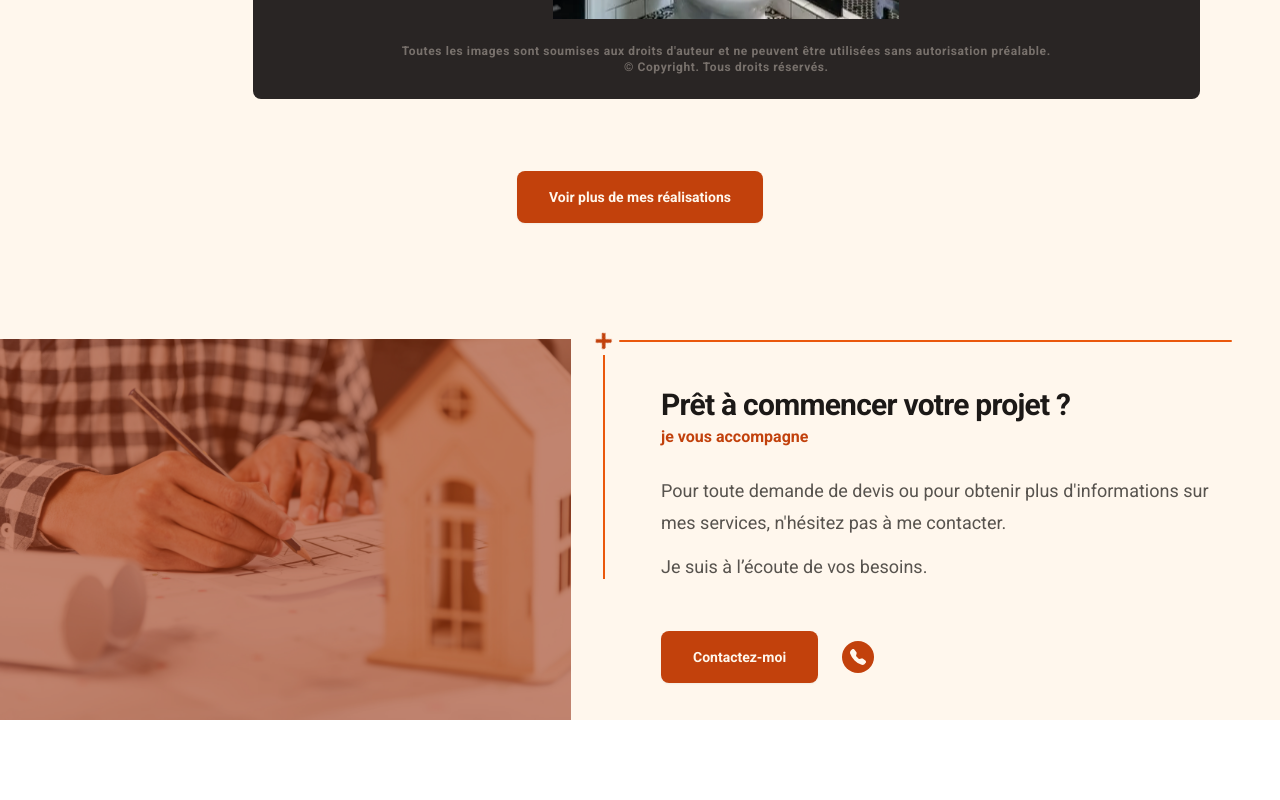
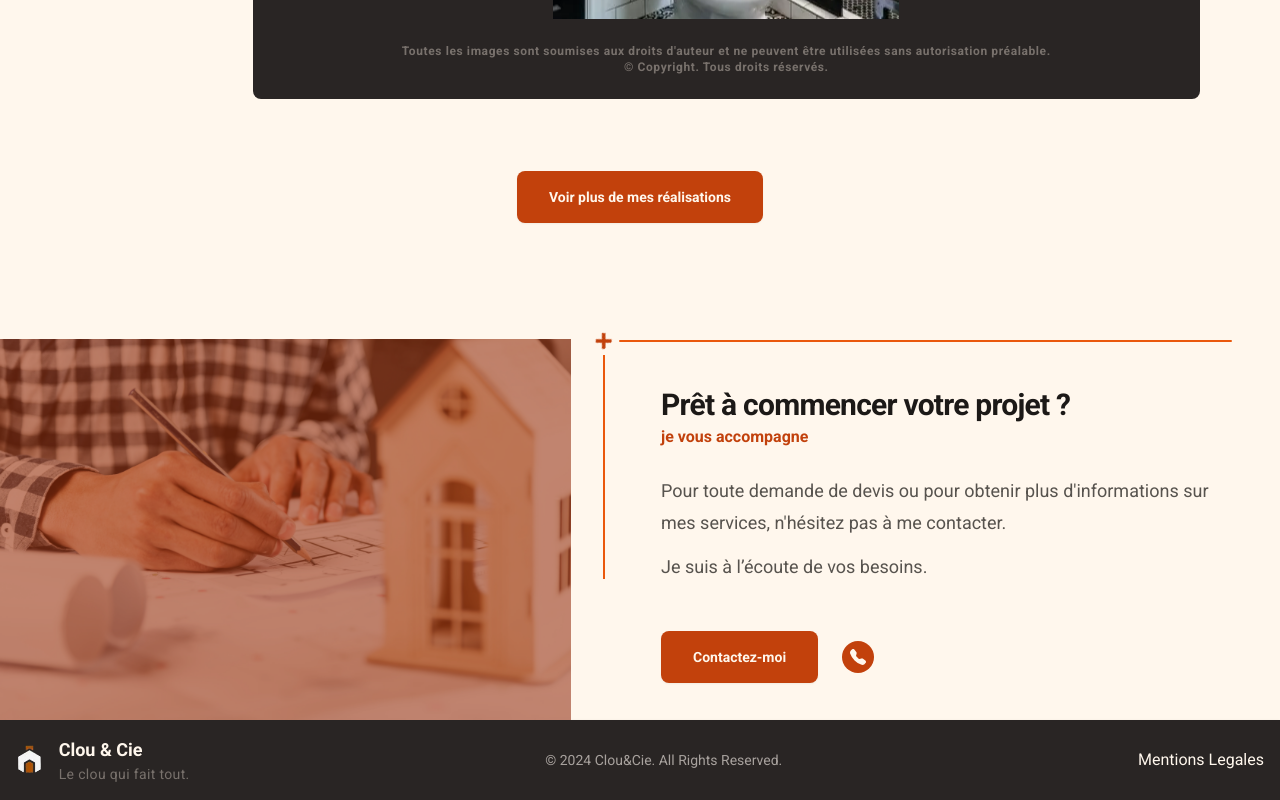
Before and after one commit to PierreMaze/clou-et-cie, a React (Vite) app: page / in a window 1280 px wide. Shown: the part 3969-4769 px from the top of the page. Before the commit the page ends 4689 px from the top, so only its background shows below. Built offline with nearby package versions, Linux system fonts and the light colour scheme.

Commit message:
Completed the footer; legal mentions page still pending.

```diff
--- /dev/null
+++ b/src/layout/Footer.jsx
@@ -0,0 +1,27 @@
+import LogoClouEtCie from '/images/logo-clou-et-cie.webp';
+const Footer = () => {
+  return (
+    <footer className="h-full shadow bg-stone-800">
+      <div className="w-full max-w-screen-xl p-4 mx-auto md:flex md:items-center md:justify-between">
+        <a href="#" className="-m-1.5 p-1.5">
+          <span className="sr-only">Clou & Cie</span>
+          <div className="flex items-center">
+            <img className="w-auto h-8" src={LogoClouEtCie} alt="" />
+            <div className="ml-4">
+              <h1 className="text-lg font-bold text-orange-50">Clou & Cie</h1>
+              <p className="text-sm tracking-wide text-stone-500">
+                Le clou qui fait tout.
+              </p>
+            </div>
+          </div>
+        </a>
+        <span className="text-sm text-stone-400 sm:text-center ">
+          © 2024 Clou&Cie. All Rights Reserved.
+        </span>
+        <button className="text-orange-50">Mentions Legales</button>{' '}
+      </div>
+    </footer>
+  );
+};
+
+export default Footer;
--- a/src/main.jsx
+++ b/src/main.jsx
@@ -5,8 +5,9 @@ import Header from './layout/Header';
 import HeroSection from './pages/Hero.jsx';
 import Services from './pages/Services.jsx';
 import Commitment from './pages/Commitment.jsx';
-import Achievements from './pages/Achievements';
-import Contact from './pages/Contact';
+import Achievements from './pages/Achievements.jsx';
+import Contact from './pages/Contact.jsx';
+import Footer from './layout/Footer.jsx';
 
 createRoot(document.getElementById('root')).render(
   <StrictMode>
@@ -16,5 +17,6 @@ createRoot(document.getElementById('root')).render(
     <Commitment />
     <Achievements />
     <Contact />
+    <Footer />
   </StrictMode>
 );
```
